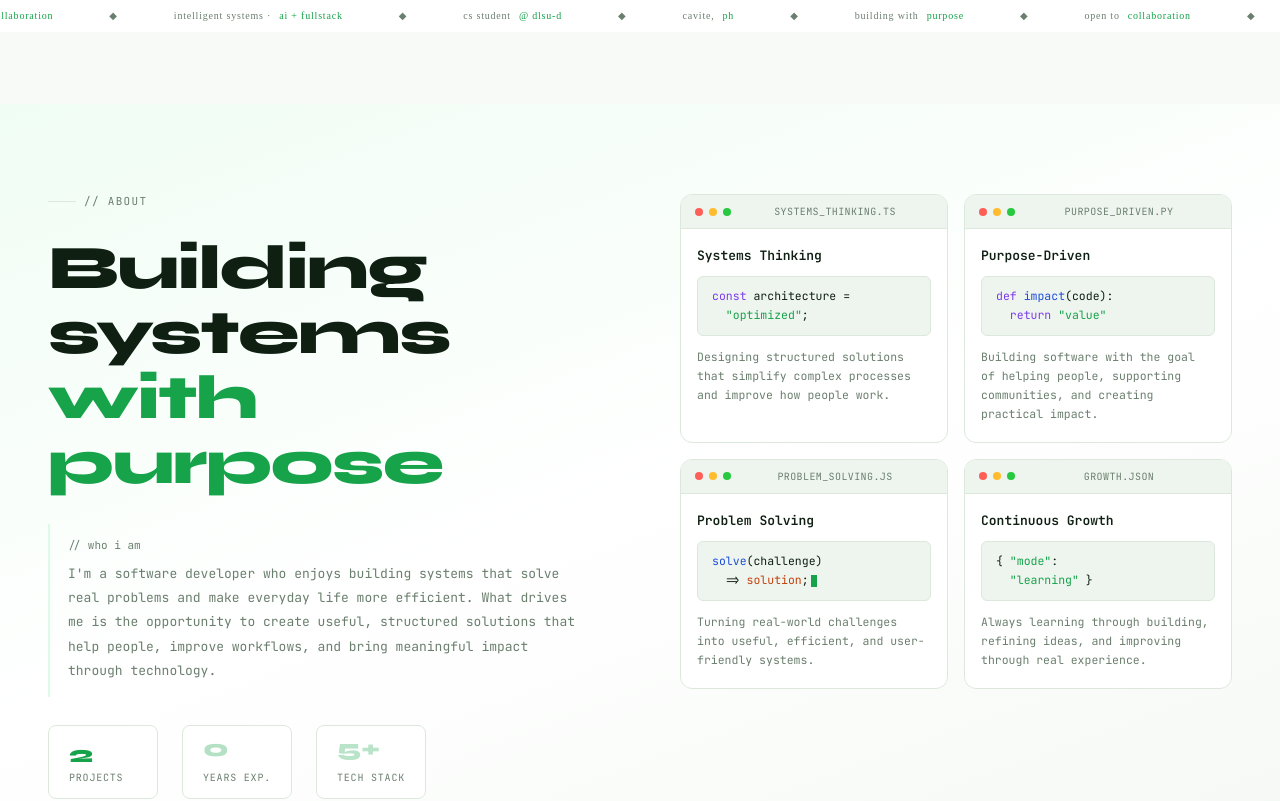
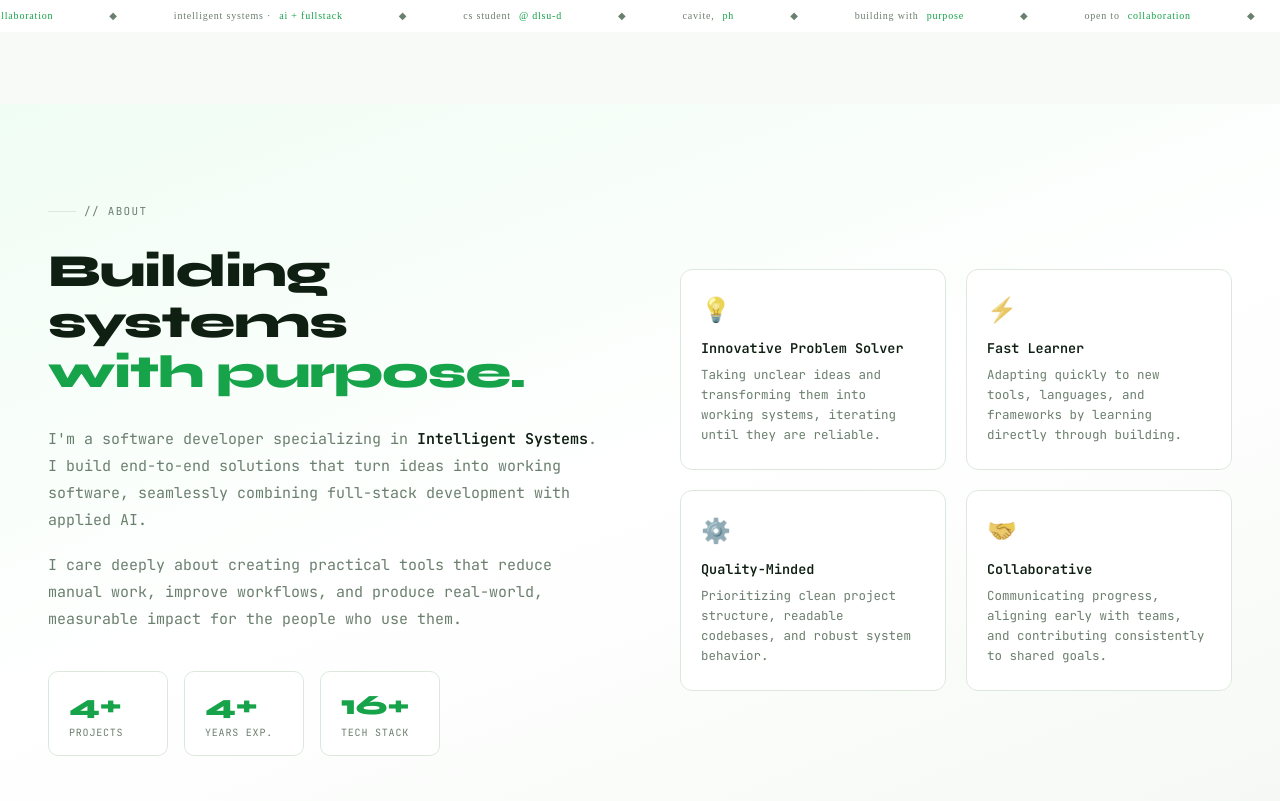
Before and after one commit to timothydevcastro/Portfolio, a React (Vite) app: page / in a window 1280 px wide. Shown: the part 768-1569 px from the top of the page. Built offline with nearby package versions, Linux system fonts and the light colour scheme.

Commit message:
Redesign About Section for Editorial Typography and Info Clarity

```diff
--- a/src/AboutDevFinal.css
+++ b/src/AboutDevFinal.css
@@ -1,6 +1,4 @@
 /* Variables and resets now live in App.css */
-
-/* Scroll progress now in App.css (global) */
 
 .about-wrapper {
   background: linear-gradient(160deg, #f0fdf4 0%, #ffffff 50%, #f4f8f4 100%);
@@ -20,22 +18,24 @@
   z-index: 0;
 }
 
-/* Old nav rules removed — now using shared Navbar component */
-
 /* ── SECTION ── */
 .about-section {
   position: relative; z-index: 1;
   max-width: 1300px;
   margin: 0 auto;
-  padding: 90px 48px 100px;
+  padding: 100px 48px 120px;
   display: grid;
   grid-template-columns: 1fr 1fr;
   gap: 80px;
-  align-items: start;
+  align-items: center; /* Center the two columns vertically */
 }
 
-/* ── LEFT ── */
-.about-left { display: flex; flex-direction: column; gap: 28px; }
+/* ── LEFT / NARRATIVE ── */
+.about-left {
+  display: flex;
+  flex-direction: column;
+  gap: 28px;
+}
 
 .section-tag {
   display: inline-flex; align-items: center; gap: 8px;
@@ -46,12 +46,13 @@
 .section-tag.visible { opacity: 1; transform: translateY(0); }
 .section-tag::before { content:''; width:28px; height:1px; background:var(--border); }
 
+/* Tamed heading size */
 .heading {
   font-family: 'Syne', sans-serif;
   font-weight: 800;
-  font-size: clamp(40px, 5vw, 62px);
-  line-height: 1.05;
-  letter-spacing: -1.5px;
+  font-size: clamp(32px, 4vw, 46px);
+  line-height: 1.1;
+  letter-spacing: -1px;
   color: var(--text);
   opacity: 0; transform: translateY(24px);
   transition: opacity .7s .1s ease, transform .7s .1s ease;
@@ -59,110 +60,111 @@
 .heading.visible { opacity: 1; transform: translateY(0); }
 .heading .green { color: var(--green); }
 
-.bio-block {
-  border-left: 2px solid var(--green-dim);
-  padding-left: 18px;
-  padding: 14px 18px;
-  border-radius: 0 8px 8px 0;
+/* Editorial Bio */
+.bio-container {
   opacity: 0; transform: translateY(20px);
-  transition: opacity .6s .25s ease, transform .6s .25s ease, border-color .3s, background .3s, box-shadow .3s;
-  cursor: default;
+  transition: opacity .6s .25s ease, transform .6s .25s ease;
 }
-.bio-block.visible { opacity: 1; transform: translateY(0); }
-.bio-block:hover {
-  border-left-color: var(--green);
-  background: rgba(22,163,74,.04);
-  box-shadow: inset 0 0 20px rgba(22,163,74,.05);
+.bio-container.visible { opacity: 1; transform: translateY(0); }
+
+.bio-editorial {
+  font-size: 15px;
+  color: var(--muted);
+  line-height: 1.8;
+  margin-bottom: 18px;
+}
+.bio-editorial:last-child { margin-bottom: 0; }
+.bio-editorial .highlight {
+  color: var(--text);
+  font-weight: 600;
 }
 
-.bio-comment { font-size: 11px; color: var(--muted); margin-bottom: 10px; }
-.bio-text { font-size: 13px; color: var(--muted); line-height: 1.85; }
-
-/* live counter strip */
+/* Stats */
 .stats-row {
-  display: flex; gap: 24px; flex-wrap: wrap;
+  display: flex; gap: 16px; flex-wrap: wrap; margin-top: 10px;
   opacity: 0; transform: translateY(16px);
   transition: opacity .6s .4s ease, transform .6s .4s ease;
 }
 .stats-row.visible { opacity: 1; transform: translateY(0); }
 
 .stat {
-  display: flex; flex-direction: column; gap: 2px;
-  padding: 14px 20px;
+  display: flex; flex-direction: column; gap: 4px;
+  padding: 16px 20px;
   background: var(--surface);
   border: 1px solid var(--border);
-  border-radius: 8px;
-  min-width: 110px;
+  border-radius: 10px;
+  min-width: 120px;
+  transition: transform .3s ease, border-color .3s, box-shadow .3s;
 }
-.stat-num { font-family: 'Syne', sans-serif; font-weight: 800; font-size: 24px; color: var(--green); display: inline-block; transition: all 0.3s ease; }
-.stat-label { font-size: 10px; color: var(--muted); letter-spacing: .08em; text-transform: uppercase; }
+.stat:hover {
+  border-color: var(--green-light);
+  box-shadow: 0 4px 20px rgba(22,163,74,.05);
+  transform: translateY(-2px);
+}
+.stat-num {
+  font-family: 'Syne', sans-serif;
+  font-weight: 800;
+  font-size: 28px;
+  color: var(--green);
+}
+.stat-label {
+  font-size: 10px;
+  color: var(--muted);
+  letter-spacing: .08em;
+  text-transform: uppercase;
+}
 
-/* ── RIGHT CARDS GRID ── */
+/* ── RIGHT / CHARACTERISTICS GRID ── */
 .about-right {
+  display: flex;
+  flex-direction: column;
+}
+
+.traits-grid {
   display: grid;
   grid-template-columns: 1fr 1fr;
-  gap: 16px;
+  gap: 20px;
 }
 
-.code-card {
+.trait-card {
   background: var(--surface);
   border: 1px solid var(--border);
   border-radius: 12px;
-  overflow: hidden;
+  padding: 24px 20px;
   opacity: 0; transform: translateY(28px);
-  transition: opacity .6s ease, transform .6s ease, border-color .25s, box-shadow .25s;
+  transition: opacity .6s ease, transform .6s ease, border-color .3s ease, box-shadow .3s ease;
 }
-.code-card:hover {
+.trait-card.visible { opacity: 1; transform: translateY(0) !important; }
+
+.trait-card:hover {
   border-color: var(--green-light);
-  box-shadow: 0 8px 32px rgba(22,163,74,.10);
-  transform: translateY(-4px) !important;
+  box-shadow: 0 8px 32px rgba(22,163,74,.08);
+  transform: translateY(-6px) !important;
 }
 
-/* slide from alternating directions */
-.code-card:nth-child(1) { transition-delay: .15s; transform: translateX(-32px) translateY(0); }
-.code-card:nth-child(2) { transition-delay: .28s; transform: translateX(32px) translateY(0); }
-.code-card:nth-child(3) { transition-delay: .41s; transform: translateX(-32px) translateY(0); }
-.code-card:nth-child(4) { transition-delay: .54s; transform: translateX(32px) translateY(0); }
-.code-card.visible { opacity: 1; transform: translateX(0) translateY(0) !important; }
-.code-card:hover { transform: translateX(0) translateY(-4px) !important; }
-
-.card-bar {
-  display: flex; align-items: center; gap: 6px;
-  padding: 10px 14px;
-  background: var(--surface2);
-  border-bottom: 1px solid var(--border);
+.trait-icon {
+  font-size: 24px;
+  margin-bottom: 14px;
+  filter: grayscale(0.4);
+  transition: filter .3s, transform .3s;
 }
-.dot { width:8px; height:8px; border-radius:50%; }
-.dot.r { background:#ff5f56; } .dot.y { background:#ffbd2e; } .dot.g { background:#27c93f; }
-.card-filename { font-size:10px; color:var(--muted); margin:0 auto; letter-spacing:.04em; }
-
-.card-body { padding: 18px 16px; display: flex; flex-direction: column; gap: 12px; }
-
-.card-title { font-size: 13px; font-weight: 600; color: var(--text); }
-
-.code-snippet {
-  background: var(--surface2);
-  border-radius: 6px;
-  padding: 10px 14px;
-  font-size: 11.5px;
-  line-height: 1.65;
-  border: 1px solid var(--border);
-}
-.kw  { color: var(--kw); }
-.fn  { color: var(--fn); }
-.str { color: var(--str); }
-.val { color: var(--val); }
-.cmt { color: var(--muted); font-style: italic; }
-
-.card-desc {
-  font-size: 11.5px; color: var(--muted); line-height: 1.65;
+.trait-card:hover .trait-icon {
+  filter: grayscale(0);
+  transform: scale(1.1);
 }
 
-/* typing cursor on code snippets */
-.type-cursor {
-  display: inline-block; width: 6px; height: 12px;
-  background: var(--green); vertical-align: middle;
-  animation: blink 1s step-end infinite; margin-left: 2px;
+.trait-title {
+  font-family: 'JetBrains Mono', monospace;
+  font-size: 13.5px;
+  font-weight: 600;
+  color: var(--text);
+  margin-bottom: 8px;
+}
+
+.trait-desc {
+  font-size: 12.5px;
+  color: var(--muted);
+  line-height: 1.6;
 }
 
 /* glow accent top right */
@@ -183,28 +185,20 @@
     padding: 60px 32px 80px;
   }
 
-  .about-right {
-    grid-template-columns: 1fr;
+  .traits-grid {
     gap: 16px;
   }
 
-  /* Reset the alternating slide directions for single column */
-  .code-card:nth-child(1),
-  .code-card:nth-child(2),
-  .code-card:nth-child(3),
-  .code-card:nth-child(4) {
-    transform: translateY(28px);
-  }
-  .code-card.visible {
-    transform: translateY(0) !important;
+  /* Reset vertical transform offset for single column reveal */
+  .trait-card { transform: translateY(20px); }
+
+  .heading {
+    font-size: clamp(28px, 5vw, 36px);
   }
 
-  .heading {
-    font-size: clamp(36px, 5vw, 52px);
-  }
-
-  .stats-row { gap: 16px; }
-  .stat { min-width: 90px; padding: 12px 16px; }
+  .stats-row { gap: 12px; }
+  .stat { min-width: 100px; padding: 12px 16px; }
+  .stat-num { font-size: 24px; }
 
   .glow-orb { width: 250px; height: 250px; right: 0; }
 }
@@ -215,16 +209,15 @@
 @media (max-width: 480px) {
   .about-section {
     padding: 40px 20px 60px;
-    gap: 36px;
+    gap: 40px;
   }
 
   .heading {
-    font-size: clamp(28px, 7vw, 38px);
-    letter-spacing: -1px;
+    font-size: clamp(26px, 7vw, 32px);
+    letter-spacing: -0.5px;
   }
 
-  .bio-text { font-size: 12px; }
-  .bio-comment { font-size: 10px; }
+  .bio-editorial { font-size: 13.5px; }
 
   .stats-row {
     gap: 10px;
@@ -232,16 +225,23 @@
   }
   .stat {
     min-width: 80px;
-    padding: 10px 14px;
+    padding: 12px 14px;
     flex: 1;
   }
-  .stat-num { font-size: 20px; }
+  .stat-num { font-size: 22px; }
   .stat-label { font-size: 9px; }
 
-  .card-body { padding: 14px 14px; gap: 10px; }
-  .card-title { font-size: 12px; }
-  .card-desc { font-size: 10.5px; }
-  .code-snippet { font-size: 10.5px; padding: 8px 12px; }
+  /* traits stack into single column on extremely small phones */
+  .traits-grid {
+    grid-template-columns: 1fr;
+    gap: 12px;
+  }
+
+  .trait-card {
+    padding: 20px 16px;
+  }
+  .trait-title { font-size: 13px; }
+  .trait-desc { font-size: 11.5px; }
 
   .glow-orb { display: none; }
 }
--- a/src/AboutDevFinal.tsx
+++ b/src/AboutDevFinal.tsx
@@ -7,27 +7,6 @@ const AboutDevFinal: React.FC = () => {
   useEffect(() => {
     const container = containerRef.current;
     if (!container) return;
-
-    // ── CURSOR STAGGER — only one blinks at a time, cycles through ──
-    const cursors = container.querySelectorAll('.type-cursor') as NodeListOf<HTMLElement>;
-    let activeCursor = 0;
-    let cursorTimeout: ReturnType<typeof setTimeout>;
-    cursors.forEach(c => c.style.opacity = '0');
-
-    function cycleCursor() {
-      cursors.forEach(c => {
-        c.style.animation = 'none';
-        c.style.opacity = '0';
-      });
-      if (cursors.length > 0) {
-        const cur = cursors[activeCursor % cursors.length];
-        cur.style.opacity = '1';
-        cur.style.animation = 'blink 1s step-end infinite';
-        activeCursor++;
-      }
-      cursorTimeout = setTimeout(cycleCursor, 2200);
-    }
-    cursorTimeout = setTimeout(cycleCursor, 800);
 
     // ── SCROLL REVEAL ──
     const reveals = container.querySelectorAll('.reveal');
@@ -43,9 +22,9 @@ const AboutDevFinal: React.FC = () => {
     reveals.forEach(el => observer.observe(el));
 
     // ── COUNT UP NUMBERS ──
-    function countUp(el: HTMLElement, onDone?: () => void) {
+    function countUp(el: HTMLElement) {
       const target = parseInt(el.dataset.target || '0', 10);
-      const duration = 1000;
+      const duration = 1200;
       const steps = 40;
       const increment = target / steps;
       let current = 0;
@@ -55,7 +34,6 @@ const AboutDevFinal: React.FC = () => {
         if (current >= target) {
           el.textContent = target + '+';
           clearInterval(timer);
-          if (onDone) onDone();
         } else {
           el.textContent = Math.floor(current).toString();
         }
@@ -69,157 +47,16 @@ const AboutDevFinal: React.FC = () => {
       entries.forEach(e => {
         if (e.isIntersecting && !statsVisible) {
           statsVisible = true;
-          statNums.forEach((el, i) => setTimeout(() => countUp(el as HTMLElement), i * 200));
+          // Trigger once, no re-looping!
+          statNums.forEach((el, i) => setTimeout(() => countUp(el as HTMLElement), i * 150));
         }
       });
     }, { threshold: 0.5 });
     statNums.forEach(el => statsObserver.observe(el));
 
-    // Re-animate numbers every 6 seconds
-    const intervalTimer = setInterval(() => {
-      if (statsVisible) {
-        statNums.forEach((el, i) => {
-          setTimeout(() => {
-            el.style.transform = 'translateY(-6px)';
-            el.style.opacity = '0.3';
-            el.style.transition = 'all 0.3s ease';
-            setTimeout(() => {
-              el.style.transform = 'translateY(0)';
-              el.style.opacity = '1';
-              countUp(el as HTMLElement);
-            }, 300 + i * 100);
-          }, i * 150);
-        });
-      }
-    }, 6000);
-
-    // (Scroll progress bar is now global in App.tsx)
-
-    // ── TYPING EFFECT ──
-    const snippets = [
-      {
-        id: 'typed1',
-        lines: [
-          [{ type:'kw', text:'const' }, { type:'plain', text:' architecture =' }],
-          [{ type:'plain', text:'  ' }, { type:'str', text:'"optimized"' }, { type:'plain', text:';' }]
-        ]
-      },
-      {
-        id: 'typed2',
-        lines: [
-          [{ type:'kw', text:'def' }, { type:'plain', text:' ' }, { type:'fn', text:'impact' }, { type:'plain', text:'(code):' }],
-          [{ type:'plain', text:'  ' }, { type:'kw', text:'return' }, { type:'plain', text:' ' }, { type:'str', text:'"value"' }]
-        ]
-      },
-      {
-        id: 'typed3',
-        lines: [
-          [{ type:'fn', text:'solve' }, { type:'plain', text:'(challenge)' }],
-          [{ type:'plain', text:'  => ' }, { type:'val', text:'solution' }, { type:'plain', text:';' }]
-        ]
-      },
-      {
-        id: 'typed4',
-        lines: [
-          [{ type:'plain', text:'{ ' }, { type:'str', text:'"mode"' }, { type:'plain', text:':' }],
-          [{ type:'plain', text:'  ' }, { type:'str', text:'"learning"' }, { type:'plain', text:' }' }]
-        ]
-      }
-    ];
-
-    function renderTyped(el: HTMLElement, snippetDef: any, charIndex: number) {
-      const allChars: {ch: string, type: string}[] = [];
-      snippetDef.lines.forEach((line: any, li: number) => {
-        line.forEach((seg: any) => {
-          seg.text.split('').forEach((ch: string) => allChars.push({ ch, type: seg.type }));
-        });
-        if (li < snippetDef.lines.length - 1) allChars.push({ ch: '\n', type: 'plain' });
-      });
-
-      let html = '';
-      let i = 0;
-      while (i < charIndex && i < allChars.length) {
-        const { ch, type } = allChars[i];
-        if (ch === '\n') { html += '<br>'; }
-        else if (type === 'plain') { html += ch === ' ' ? '&nbsp;' : ch; }
-        else { html += `<span class="${type}">${ch === ' ' ? '&nbsp;' : ch}</span>`; }
-        i++;
-      }
-      el.innerHTML = html;
-      return allChars.length;
-    }
-
-    function typeSnippet(snippetDef: any, delay: number) {
-      if (!snippetDef) return;
-      const el = container!.querySelector('#' + snippetDef.id) as HTMLElement;
-      if (!el) return;
-      let charIndex = 0;
-      let total = 0;
-      setTimeout(() => {
-        const timer = setInterval(() => {
-          total = renderTyped(el, snippetDef, charIndex);
-          charIndex++;
-          if (charIndex > total) clearInterval(timer);
-        }, 38);
-      }, delay);
-    }
-
-    // Trigger typing when cards enter viewport
-    const typedHistory = new Set<number>();
-    const cardObserver = new IntersectionObserver((entries) => {
-      entries.forEach(e => {
-        if (e.isIntersecting) {
-          const card = e.target;
-          const cardsArray = Array.from(container!.querySelectorAll('.code-card'));
-          const idx = cardsArray.indexOf(card);
-          if (snippets[idx] && !typedHistory.has(idx)) {
-            typedHistory.add(idx);
-            typeSnippet(snippets[idx], idx * 300);
-          }
-        } else {
-          // Reset the typed output so it replays next time
-          const card = e.target as HTMLElement;
-          const cardsArray = Array.from(container!.querySelectorAll('.code-card'));
-          const idx = cardsArray.indexOf(card);
-          typedHistory.delete(idx);
-          const typed = card.querySelector('.typed-output') as HTMLElement;
-          if (typed) typed.innerHTML = '';
-        }
-      });
-    }, { threshold: 0.4 });
-    container!.querySelectorAll('.code-card').forEach((c) => cardObserver.observe(c));
-
-    // ── CARD HOVER TILT ──
-    const cards = container.querySelectorAll('.code-card') as NodeListOf<HTMLElement>;
-    const handleMouseMove = (e: MouseEvent) => {
-      const card = e.currentTarget as HTMLElement;
-      const r = card.getBoundingClientRect();
-      const x = (e.clientX - r.left) / r.width - 0.5;
-      const y = (e.clientY - r.top) / r.height - 0.5;
-      card.style.transform = `translateY(-4px) rotateX(${-y * 6}deg) rotateY(${x * 6}deg)`;
-      card.style.transition = 'border-color .25s, box-shadow .25s';
-    };
-    const handleMouseLeave = (e: Event) => {
-      const card = e.currentTarget as HTMLElement;
-      card.style.transform = '';
-      card.style.transition = 'opacity .6s ease, transform .6s ease, border-color .25s, box-shadow .25s';
-    };
-
-    cards.forEach(card => {
-      card.addEventListener('mousemove', handleMouseMove as any);
-      card.addEventListener('mouseleave', handleMouseLeave);
-    });
-
     return () => {
-      clearTimeout(cursorTimeout);
-      clearInterval(intervalTimer);
       observer.disconnect();
       statsObserver.disconnect();
-      cardObserver.disconnect();
-      cards.forEach(card => {
-        card.removeEventListener('mousemove', handleMouseMove as any);
-        card.removeEventListener('mouseleave', handleMouseLeave);
-      });
     };
   }, []);
 
@@ -228,93 +65,66 @@ const AboutDevFinal: React.FC = () => {
       <div className="glow-orb"></div>
 
       <section className="about-section">
-        {/* LEFT */}
+        {/* LEFT / TOP NARRATIVE */}
         <div className="about-left">
           <div className="section-tag reveal">// About</div>
 
           <h1 className="heading reveal">
             Building systems<br />
-            <span className="green">with purpose</span>
+            <span className="green">with purpose.</span>
           </h1>
 
-          <div className="bio-block reveal">
-            <div className="bio-comment">// who i am</div>
-            <p className="bio-text">
-              I'm a software developer who enjoys building systems that solve real problems and make everyday life more efficient. What drives me is the opportunity to create useful, structured solutions that help people, improve workflows, and bring meaningful impact through technology.
+          <div className="bio-container reveal">
+            <p className="bio-editorial">
+              I'm a software developer specializing in <span className="highlight">Intelligent Systems</span>.
+              I build end-to-end solutions that turn ideas into working software, seamlessly combining full-stack development with applied AI.
+            </p>
+            <p className="bio-editorial">
+              I care deeply about creating practical tools that reduce manual work, improve workflows, and produce real-world, measurable impact for the people who use them.
             </p>
           </div>
 
           <div className="stats-row reveal">
             <div className="stat">
-              <span className="stat-num" data-target="12">0</span>
+              <span className="stat-num" data-target="4">0</span>
               <span className="stat-label">Projects</span>
             </div>
             <div className="stat">
-              <span className="stat-num" data-target="3">0</span>
+              <span className="stat-num" data-target="4">0</span>
               <span className="stat-label">Years exp.</span>
             </div>
             <div className="stat">
-              <span className="stat-num" data-target="5">0</span>
+              <span className="stat-num" data-target="16">0</span>
               <span className="stat-label">Tech stack</span>
             </div>
           </div>
         </div>
 
-        {/* RIGHT CARDS */}
+        {/* RIGHT / CHARACTERISTICS */}
         <div className="about-right">
-          <div className="code-card reveal">
-            <div className="card-bar">
-              <div className="dot r"></div><div className="dot y"></div><div className="dot g"></div>
-              <span className="card-filename">SYSTEMS_THINKING.TS</span>
+          <div className="traits-grid">
+            <div className="trait-card reveal" style={{ transitionDelay: '0.1s' }}>
+              <div className="trait-icon">💡</div>
+              <h3 className="trait-title">Innovative Problem Solver</h3>
+              <p className="trait-desc">Taking unclear ideas and transforming them into working systems, iterating until they are reliable.</p>
             </div>
-            <div className="card-body">
-              <div className="card-title">Systems Thinking</div>
-              <div className="code-snippet" id="snippet1" data-typed="0">
-                <span className="typed-output" id="typed1"></span><span className="type-cursor" id="cur1"></span>
-              </div>
-              <p className="card-desc">Designing structured solutions that simplify complex processes and improve how people work.</p>
+
+            <div className="trait-card reveal" style={{ transitionDelay: '0.2s' }}>
+              <div className="trait-icon">⚡</div>
+              <h3 className="trait-title">Fast Learner</h3>
+              <p className="trait-desc">Adapting quickly to new tools, languages, and frameworks by learning directly through building.</p>
             </div>
-          </div>
 
-          <div className="code-card reveal">
-            <div className="card-bar">
-              <div className="dot r"></div><div className="dot y"></div><div className="dot g"></div>
-              <span className="card-filename">PURPOSE_DRIVEN.PY</span>
+            <div className="trait-card reveal" style={{ transitionDelay: '0.3s' }}>
+              <div className="trait-icon">⚙️</div>
+              <h3 className="trait-title">Quality-Minded</h3>
+              <p className="trait-desc">Prioritizing clean project structure, readable codebases, and robust system behavior.</p>
             </div>
-            <div className="card-body">
-              <div className="card-title">Purpose-Driven</div>
-              <div className="code-snippet" id="snippet2" data-typed="0">
-                <span className="typed-output" id="typed2"></span><span className="type-cursor" id="cur2"></span>
-              </div>
-              <p className="card-desc">Building software with the goal of helping people, supporting communities, and creating practical impact.</p>
-            </div>
-          </div>
 
-          <div className="code-card reveal">
-            <div className="card-bar">
-              <div className="dot r"></div><div className="dot y"></div><div className="dot g"></div>
-              <span className="card-filename">PROBLEM_SOLVING.JS</span>
-            </div>
-            <div className="card-body">
-              <div className="card-title">Problem Solving</div>
-              <div className="code-snippet" id="snippet3" data-typed="0">
-                <span className="typed-output" id="typed3"></span><span className="type-cursor" id="cur3"></span>
-              </div>
-              <p className="card-desc">Turning real-world challenges into useful, efficient, and user-friendly systems.</p>
-            </div>
-          </div>
-
-          <div className="code-card reveal">
-            <div className="card-bar">
-              <div className="dot r"></div><div className="dot y"></div><div className="dot g"></div>
-              <span className="card-filename">GROWTH.JSON</span>
-            </div>
-            <div className="card-body">
-              <div className="card-title">Continuous Growth</div>
-              <div className="code-snippet" id="snippet4" data-typed="0">
-                <span className="typed-output" id="typed4"></span><span className="type-cursor" id="cur4"></span>
-              </div>
-              <p className="card-desc">Always learning through building, refining ideas, and improving through real experience.</p>
+            <div className="trait-card reveal" style={{ transitionDelay: '0.4s' }}>
+              <div className="trait-icon">🤝</div>
+              <h3 className="trait-title">Collaborative</h3>
+              <p className="trait-desc">Communicating progress, aligning early with teams, and contributing consistently to shared goals.</p>
             </div>
           </div>
         </div>
```
